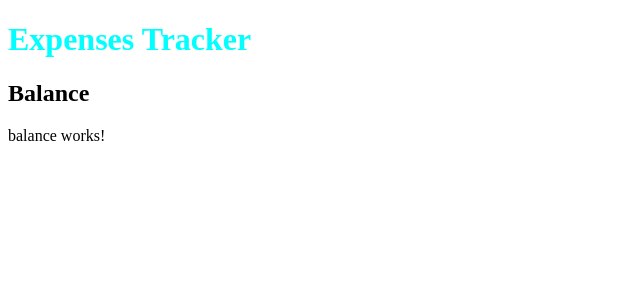
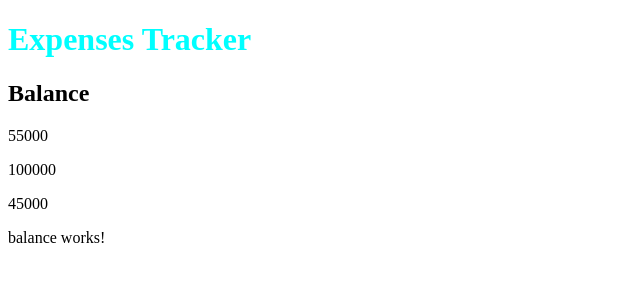
Before and after one commit to SofiaRubiano10/Angular, an Angular app: page / in a window 1280 px wide. Shown: the top 300 px of the page, without its empty margins (0-640 px from the left). Built offline with nearby package versions, Linux system fonts and the light colour scheme.

Commit message:
Datos complejos (interfaces)como parámetros de componentes

```diff
--- a/src/app/components/balance/balance.component.html
+++ b/src/app/components/balance/balance.component.html
@@ -1,2 +1,5 @@
 <h2>{{ title }}</h2>
+<p>{{ balance.amount }}</p>
+<p>{{ balance.income }}</p>
+<p>{{ balance.expenses }}</p>
 <p>balance works!</p>
--- a/src/app/components/balance/balance.component.ts
+++ b/src/app/components/balance/balance.component.ts
@@ -1,4 +1,5 @@
 import { Component, Input } from '@angular/core';
+import { Balance } from '../../models/balance.model';
 
 @Component({
   selector: 'app-balance',
@@ -7,4 +8,9 @@ import { Component, Input } from '@angular/core';
 })
 export class BalanceComponent {
   @Input() title: string = '';
+  @Input() balance: Balance = {
+    amount: 55_000,
+    income: 100_000,
+    expenses: 45_000,
+  };
 }
--- /dev/null
+++ b/src/app/models/balance.model.ts
@@ -0,0 +1,5 @@
+export interface Balance {
+  amount: number;
+  income: number;
+  expenses: number;
+}
```
